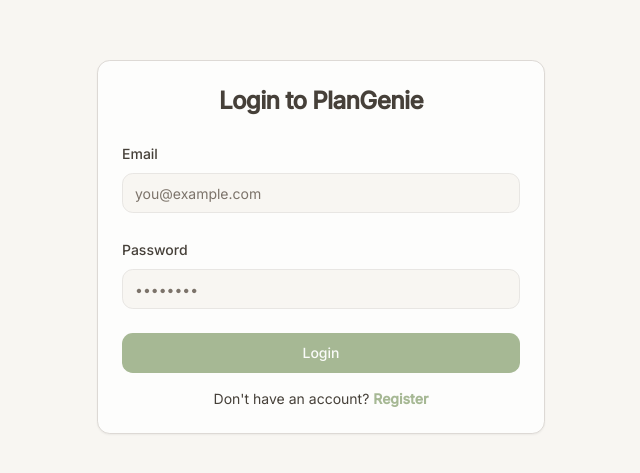
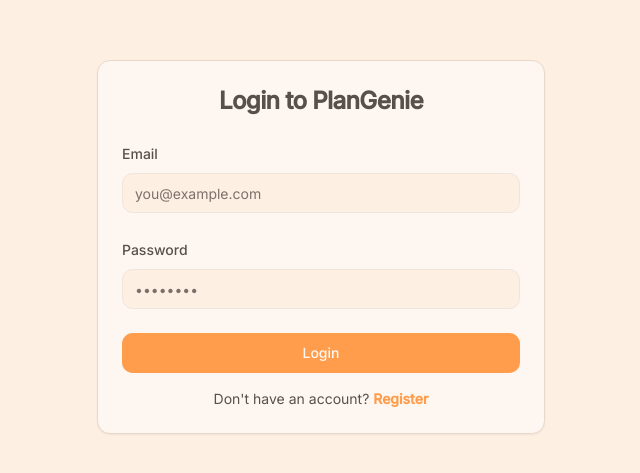
Before and after one commit to JayatriChakraborty/PlanGenie, a React (Vite) app: page /login in a window 1280 px wide. Shown: the part 153-626 px from the top of the page, without its empty margins (319-959 px from the left). Built offline with nearby package versions, Linux system fonts and the light colour scheme; no server answers.

Commit message:
Refactor: Apply color palette from reference image
The AI updated the app's color scheme to match the provided reference image, modifying the Tailwind configuration (`tailwind.config.ts`) and potentially other components to reflect the new visual style.

```diff
--- a/src/components/BottomNav.tsx
+++ b/src/components/BottomNav.tsx
@@ -16,7 +16,7 @@ interface BottomNavProps {
 
 const BottomNav = ({ activeView, setActiveView }: BottomNavProps) => {
   return (
-    <nav className="fixed bottom-0 left-0 right-0 h-20 bg-white/40 backdrop-blur-lg border-t border-white/30 z-20">
+    <nav className="fixed bottom-0 left-0 right-0 h-20 bg-card/60 backdrop-blur-lg border-t border-border/50 z-20">
       <div className="flex justify-around items-center h-full max-w-md mx-auto">
         {navItems.map((item) => {
           const Icon = item.icon;
@@ -26,7 +26,7 @@ const BottomNav = ({ activeView, setActiveView }: BottomNavProps) => {
               key={item.name}
               onClick={() => setActiveView(item.name)}
               className={`flex flex-col items-center justify-center gap-1 w-20 transition-all duration-300 ${
-                isActive ? 'text-primary' : 'text-gray-500'
+                isActive ? 'text-primary' : 'text-muted-foreground'
               }`}
             >
               <Icon className="w-6 h-6" />
--- a/src/components/HabitTracker.tsx
+++ b/src/components/HabitTracker.tsx
@@ -118,7 +118,7 @@ const HabitTracker = () => {
           value={newHabitText}
           onChange={(e) => setNewHabitText(e.target.value)}
           placeholder="Add a new habit..."
-          className="bg-white/50 focus:bg-white/70 border-0 ring-offset-background focus-visible:ring-2 focus-visible:ring-ring focus-visible:ring-offset-2"
+          className="bg-card/50 focus:bg-card/70 border-0 ring-offset-background focus-visible:ring-2 focus-visible:ring-ring focus-visible:ring-offset-2"
         />
         <Button type="submit" size="icon" className="flex-shrink-0">
           <Plus className="h-4 w-4" />
--- a/src/components/NoteCard.tsx
+++ b/src/components/NoteCard.tsx
@@ -1,4 +1,3 @@
-
 import React from 'react';
 import { Card, CardHeader, CardTitle, CardContent, CardFooter } from '@/components/ui/card';
 import { Button } from '@/components/ui/button';
@@ -13,15 +12,13 @@ interface NoteCardProps {
 }
 
 const colorPalettes = [
-  { bg: 'bg-[#a35b6e]', text: 'text-white', muted: 'text-rose-100', border: 'border-transparent' },
-  { bg: 'bg-[#d07e67]', text: 'text-white', muted: 'text-orange-100', border: 'border-transparent' },
-  { bg: 'bg-[#6b82a8]', text: 'text-white', muted: 'text-blue-100', border: 'border-transparent' },
-  { bg: 'bg-[#5e9d82]', text: 'text-white', muted: 'text-green-100', border: 'border-transparent' },
-  { bg: 'bg-[#4a5568]', text: 'text-white', muted: 'text-gray-200', border: 'border-transparent' },
-  { bg: 'bg-amber-100', text: 'text-amber-800', muted: 'text-amber-700', border: 'border-amber-200' },
-  { bg: 'bg-lime-100', text: 'text-lime-800', muted: 'text-lime-700', border: 'border-lime-200' },
+  { bg: 'bg-primary/80', text: 'text-primary-foreground', muted: 'text-primary-foreground/90', border: 'border-transparent' },
+  { bg: 'bg-secondary', text: 'text-secondary-foreground', muted: 'text-secondary-foreground/90', border: 'border-secondary-foreground/20' },
+  { bg: 'bg-accent', text: 'text-accent-foreground', muted: 'text-accent-foreground/90', border: 'border-accent-foreground/20' },
+  { bg: 'bg-destructive/80', text: 'text-destructive-foreground', muted: 'text-destructive-foreground/90', border: 'border-destructive-foreground/20' },
+  { bg: 'bg-card', text: 'text-card-foreground', muted: 'text-muted-foreground', border: 'border-border' },
+  { bg: 'bg-muted', text: 'text-muted-foreground', muted: 'text-muted-foreground/90', border: 'border-border' },
 ];
-
 
 const NoteCard = ({ note, onDelete, colorIndex }: NoteCardProps) => {
   const handleDelete = (e: React.MouseEvent) => {
--- a/src/components/Tracker.tsx
+++ b/src/components/Tracker.tsx
@@ -42,7 +42,7 @@ const Tracker = () => {
           value={newItemText}
           onChange={(e) => setNewItemText(e.target.value)}
           placeholder="Add a new goal..."
-          className="h-9 text-sm bg-white/50 focus:bg-white/70 border-0 ring-offset-background focus-visible:ring-2 focus-visible:ring-ring focus-visible:ring-offset-2"
+          className="h-9 text-sm bg-card/50 focus:bg-card/70 border-0 ring-offset-background focus-visible:ring-2 focus-visible:ring-ring focus-visible:ring-offset-2"
         />
         <Button type="submit" size="icon" className="flex-shrink-0 h-9 w-9">
           <Plus className="h-4 w-4" />
@@ -69,8 +69,8 @@ const Tracker = () => {
               />
               <label
                 htmlFor={`item-${item.id}`}
-                className={`flex-grow text-gray-700 transition-all text-sm ${
-                  item.completed ? 'line-through text-gray-400' : ''
+                className={`flex-grow text-foreground transition-all text-sm ${
+                  item.completed ? 'line-through text-muted-foreground' : ''
                 }`}
               >
                 {item.text}
@@ -79,7 +79,7 @@ const Tracker = () => {
                 variant="ghost"
                 size="icon"
                 onClick={() => deleteItem(item.id)}
-                className="h-8 w-8 text-gray-400 hover:text-destructive hover:bg-destructive/10 rounded-full"
+                className="h-8 w-8 text-muted-foreground hover:text-destructive hover:bg-destructive/10 rounded-full"
               >
                 <X className="h-4 w-4" />
               </Button>
--- a/src/index.css
+++ b/src/index.css
@@ -1,4 +1,3 @@
-
 @import url('https://fonts.googleapis.com/css2?family=Playfair+Display:wght@700&family=Inter:wght@400;500&display=swap');
 
 @tailwind base;
@@ -7,33 +6,33 @@
 
 @layer base {
   :root {
-    --background: 40 30% 96%; /* Off-white/Beige */
-    --foreground: 30 10% 25%; /* Dark Brown/Gray */
+    --background: 29 87% 94%;        /* Light peachy orange */
+    --foreground: 24 8% 32%;         /* Dark brown */
 
-    --card: 40 30% 99%; /* Lighter beige */
-    --card-foreground: 30 10% 25%;
+    --card: 29 87% 97%;              /* Lighter peachy orange */
+    --card-foreground: 24 8% 32%;
 
-    --popover: 40 30% 99%;
-    --popover-foreground: 30 10% 25%;
+    --popover: 29 87% 97%;
+    --popover-foreground: 24 8% 32%;
 
-    --primary: 90 20% 65%; /* Muted Green */
-    --primary-foreground: 90 20% 98%;
+    --primary: 27 100% 65%;          /* Vibrant orange */
+    --primary-foreground: 27 100% 98%; /* Almost white */
 
-    --secondary: 45 40% 90%; /* Light Yellow */
-    --secondary-foreground: 30 10% 25%;
+    --secondary: 148 33% 86%;        /* Muted green */
+    --secondary-foreground: 148 20% 30%; /* Dark green */
 
-    --muted: 40 20% 92%;
-    --muted-foreground: 30 8% 45%;
+    --muted: 29 50% 90%;
+    --muted-foreground: 24 8% 45%;
 
-    --accent: 0 50% 80%; /* Muted Pink/Red */
-    --accent-foreground: 30 10% 25%;
+    --accent: 250 68% 91%;           /* Muted purple */
+    --accent-foreground: 250 30% 30%;  /* Dark purple */
 
-    --destructive: 0 84.2% 60.2%;
-    --destructive-foreground: 210 40% 98%;
+    --destructive: 0 70% 85%;        /* Soft pink/red */
+    --destructive-foreground: 0 30% 30%; /* Dark red/brown */
 
-    --border: 30 10% 85%; /* Light gray-brown border */
-    --input: 30 10% 90%;
-    --ring: 90 20% 65%;
+    --border: 29 40% 85%;
+    --input: 29 40% 90%;
+    --ring: 27 100% 65%;
 
     --radius: 0.8rem;
   }
```
